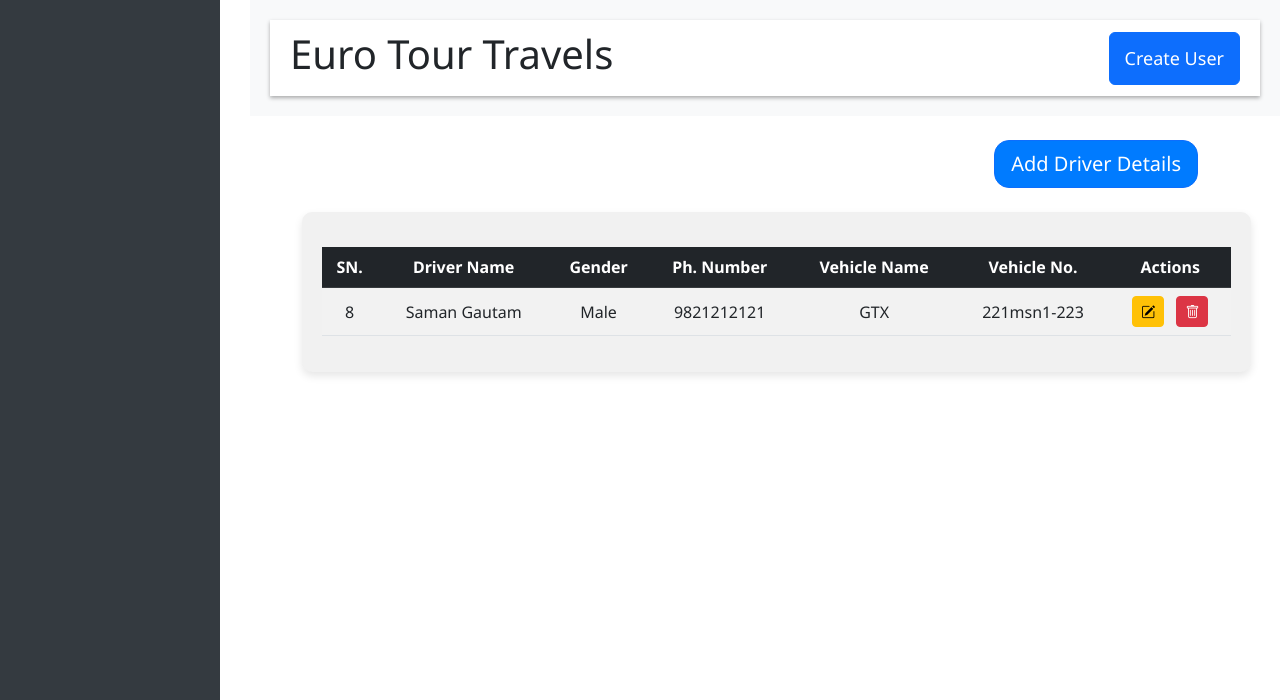
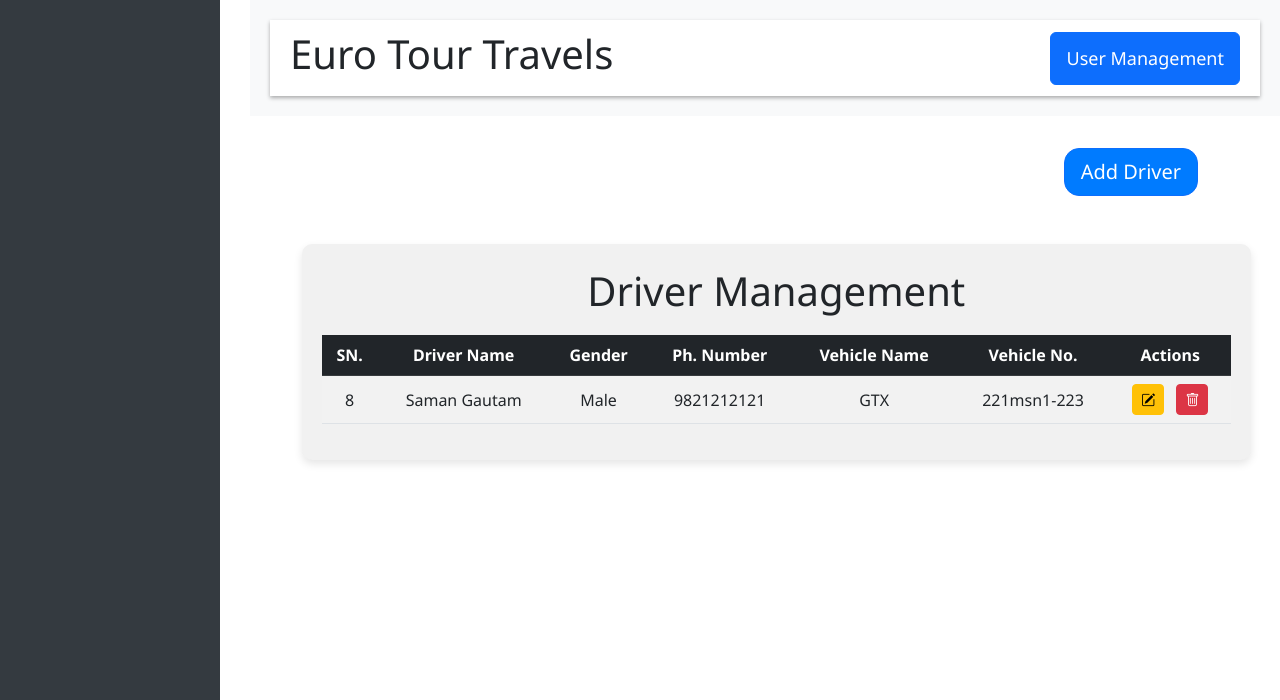
Before and after one commit to Prabhab-Khanal/Euro-Travels, a Django app: page /driver/ in a window 1280 px wide. Shown: the top 700 px of the page. Run offline with Django 5.2, Linux system fonts and the light colour scheme; a user stored in the database is signed in; data comes from the database, SQL or seed files in the repository; both versions use the stored data as it was after the commit.

Commit message:
Minor Changes

```diff
--- a/core/views.py
+++ b/core/views.py
@@ -419,7 +419,7 @@ def delete_user(request, user_id):
         user.delete()
 
         # Display a success message
-        messages.success(request, "User's details deleted successfully!")
+        messages.error(request, "User's details deleted successfully!")
 
     except User.DoesNotExist:
         messages.error(request, "User does not exist.")
--- a/templates/admin/adminbase.html
+++ b/templates/admin/adminbase.html
@@ -75,7 +75,7 @@
             <h1 class="main-header">Euro Tour Travels</h1>
           </div>
           <div class="text-center">
-            <a href="{% url "add-user" %}" class="btn btn-primary" style="padding: 12px 15px; font-size: 18px;">Create User</a>
+            <a href="{% url "add-user" %}" class="btn btn-primary" style="padding: 12px 15px; font-size: 18px;">User Management</a>
         </div>
         </header>
 
--- a/templates/admin/driver.html
+++ b/templates/admin/driver.html
@@ -10,11 +10,12 @@
   <div class="container mt-4">
     <!-- Add Driver Details Button -->
     <div class="add-package-btn text-end mb-3">
-      <a class="btn btn-primary btn-lg" href="{% url 'add-driver' %}">Add Driver Details</a>
+      <a class="btn btn-primary btn-lg mt-2" href="{% url 'add-driver' %}">Add Driver</a>
     </div>
 
     <!-- Package Table -->
-    <div class="package-table mt-4">
+    <div class="package-table mt-5">
+      <h1 class="text-center" style="position: relative; bottom: 12px;">Driver Management</h1>
       {% if messages %}
         <div class="messages mt-4">
           {% for message in messages %}
--- a/templates/admin/package.html
+++ b/templates/admin/package.html
@@ -9,12 +9,13 @@
 {% block body %}
   <div class="container mt-4">
     <!-- Add Package Button -->
-    <div class="add-package-btn text-end mb-3">
-      <a class="btn btn-primary btn-lg" href="{% url 'add-package' %}">Add Your Package</a>
+    <div class="add-package-btn text-end mt-4 mb-5">
+      <a class="btn btn-primary btn-lg" href="{% url 'add-package' %}">Add Package</a>
     </div>
 
     <!-- Package Table -->
     <div class="package-table">
+      <h1 class="text-center" style="position: relative; bottom: 12px;">Package Management</h1>
       {% if messages %}
       <div class="messages mt-4">
         {% for message in messages %}
```
Also changed, not shown: templates/admin/form/adduser.html (+7 -0 lines), db.sqlite3.
